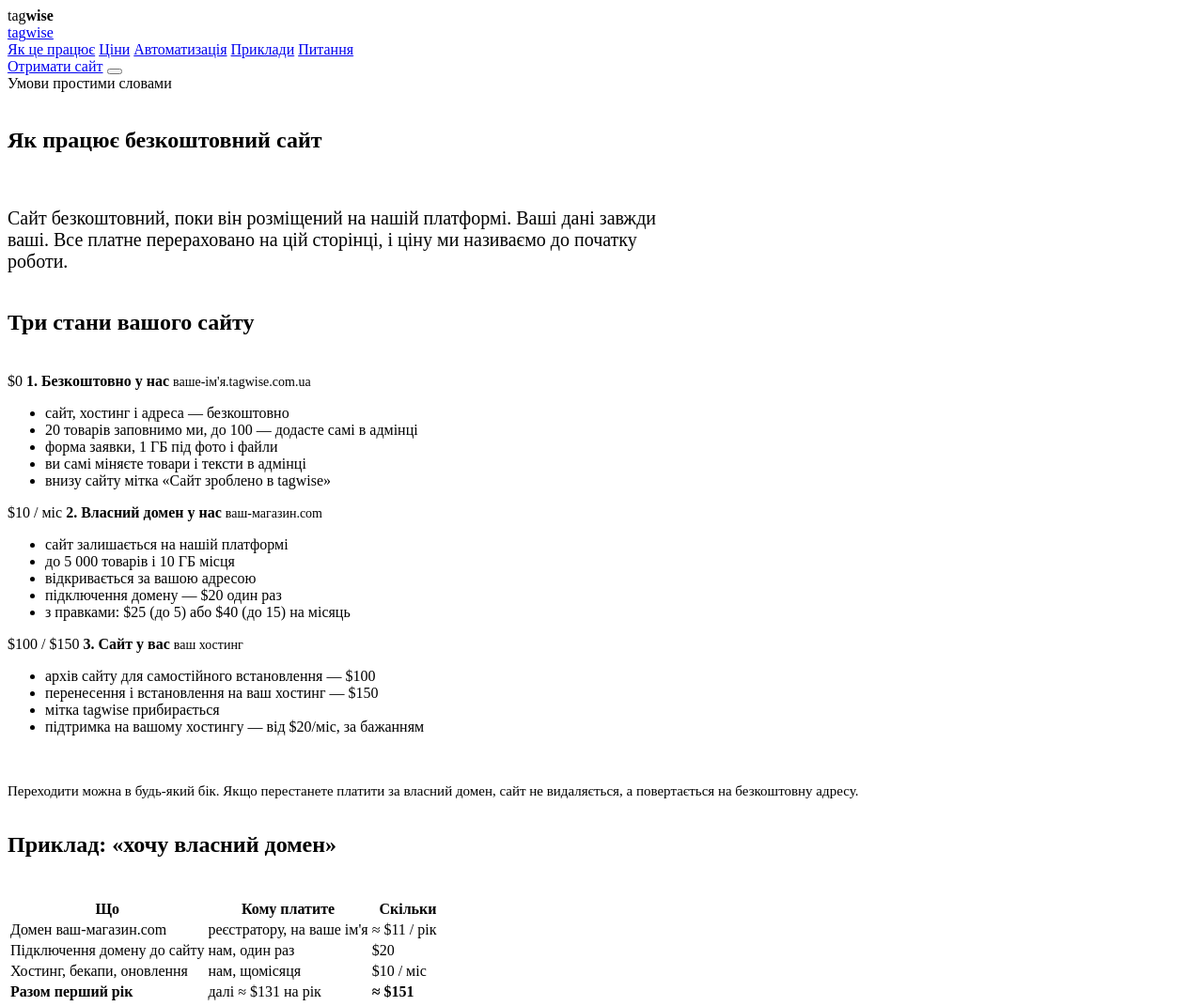
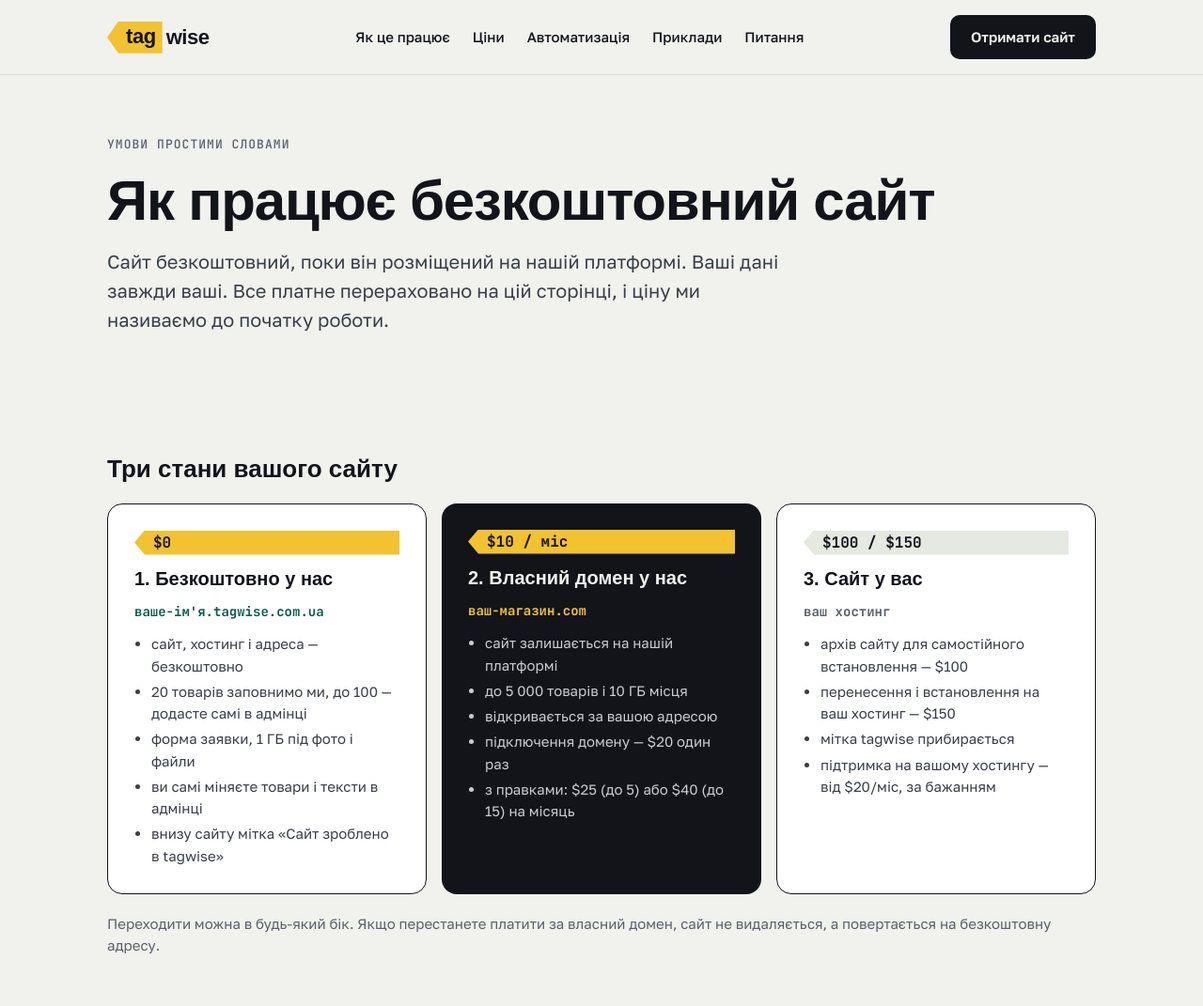
Before and after one commit to dofmarjj/site.build, a plain HTML site: page how-it-works.html in a window 1280 px wide. Shown: the top 1071 px of the page at 94% size. Drawn offline with Linux system fonts and the light colour scheme; the site is published under a folder, as on GitHub Pages, so addresses that start at the root find nothing; a web font is replaced by a local one.

Commit message:
remake routs

```diff
--- a/how-it-works.html
+++ b/how-it-works.html
@@ -13,14 +13,14 @@
   <meta property="og:description" content="Три стани сайту, що ваше і що наше, важливо знати до старту — все на одній сторінці.">
   <meta property="og:image"       content="https://tagwise.com.ua/assets/img/og.png">
 
-  <link rel="icon" type="image/svg+xml" href="/assets/img/favicon.svg">
+  <link rel="icon" type="image/svg+xml" href="assets/img/favicon.svg">
   <link rel="canonical" href="https://tagwise.com.ua/how-it-works.html">
 
   <link rel="preconnect" href="https://fonts.googleapis.com">
   <link rel="preconnect" href="https://fonts.gstatic.com" crossorigin>
   <link href="https://fonts.googleapis.com/css2?family=Unbounded:wght@700;800&family=Golos+Text:wght@400;500;600&family=JetBrains+Mono:wght@500;700&display=swap" rel="stylesheet">
 
-  <link rel="stylesheet" href="/assets/css/style.css">
+  <link rel="stylesheet" href="assets/css/style.css">
 </head>
 <body>
 
@@ -42,19 +42,19 @@
   <div class="container--narrow">
     <div class="site-header__inner">
 
-      <a href="/" class="logo" aria-label="tagwise, на головну">
+      <a href="index.html" class="logo" aria-label="tagwise, на головну">
         <span class="logo__tag">tag</span><span class="logo__wise">wise</span>
       </a>
 
       <nav id="site-nav" class="site-nav" aria-label="Основна навігація">
-        <a href="/#how">Як це працює</a>
-        <a href="/#prices">Ціни</a>
-        <a href="/#auto">Автоматизація</a>
-        <a href="/#demo">Приклади</a>
-        <a href="/#faq">Питання</a>
+        <a href="index.html#how">Як це працює</a>
+        <a href="index.html#prices">Ціни</a>
+        <a href="index.html#auto">Автоматизація</a>
+        <a href="index.html#demo">Приклади</a>
+        <a href="index.html#faq">Питання</a>
       </nav>
 
-      <a href="/#contact" class="btn btn--primary header-cta">Отримати сайт</a>
+      <a href="index.html#contact" class="btn btn--primary header-cta">Отримати сайт</a>
 
       <button id="nav-toggle" class="nav-toggle" aria-expanded="false" aria-controls="site-nav" aria-label="Відкрити меню">
         <span></span><span></span><span></span>
@@ -339,7 +339,7 @@
           <a href="offer.html" style="font-size:15px;color:var(--ink)">Повний текст оферти</a>
         </div>
 
-        <a href="/#contact" class="btn btn--primary">Залишити заявку</a>
+        <a href="index.html#contact" class="btn btn--primary">Залишити заявку</a>
 
       </div>
     </div>
@@ -365,6 +365,6 @@
   </div>
 </footer>
 
-<script src="/assets/js/main.js"></script>
+<script src="assets/js/main.js"></script>
 </body>
 </html>
```
Also changed, not shown: index.html (+4 -4 lines), offer.html (+5 -5 lines), privacy.html (+5 -5 lines).
